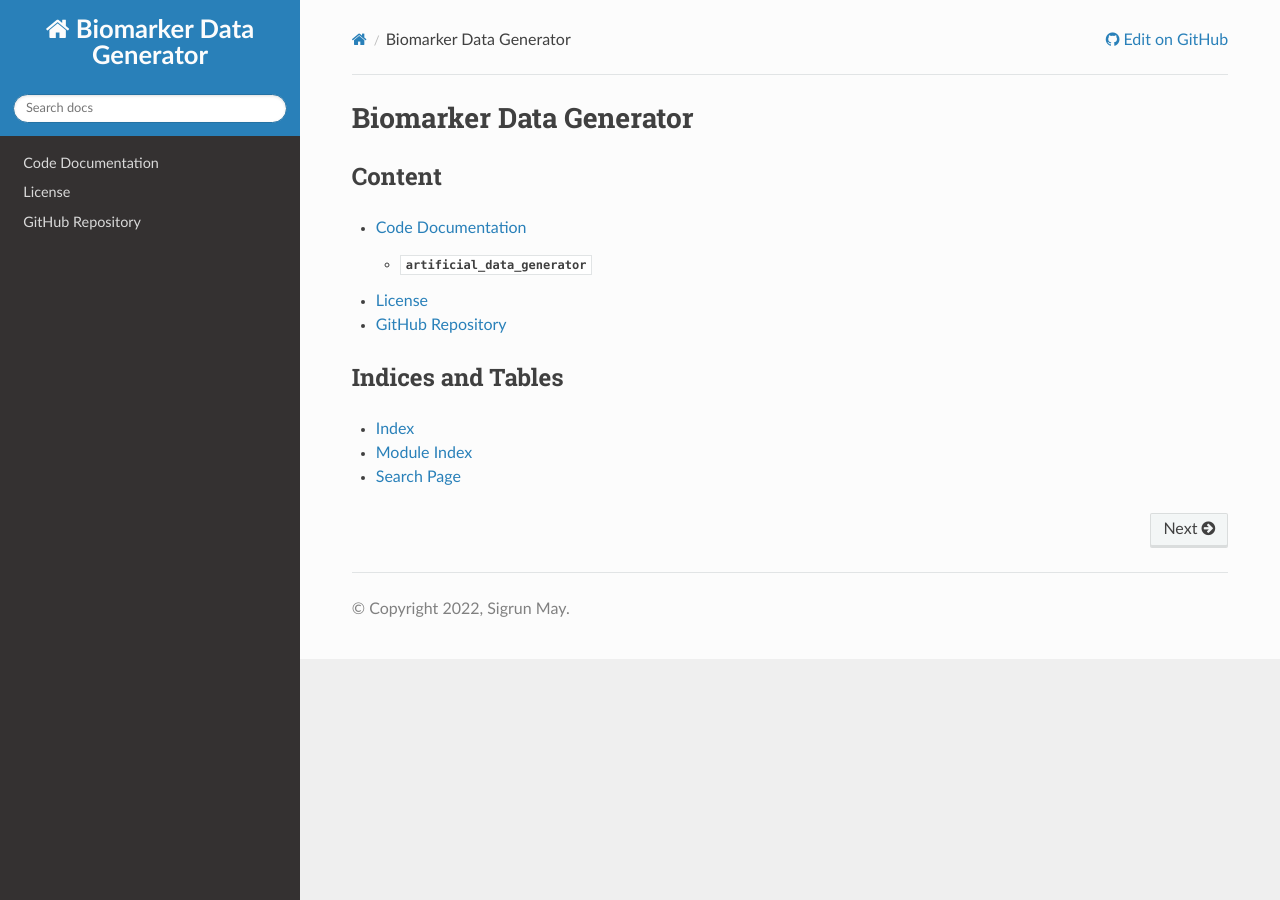
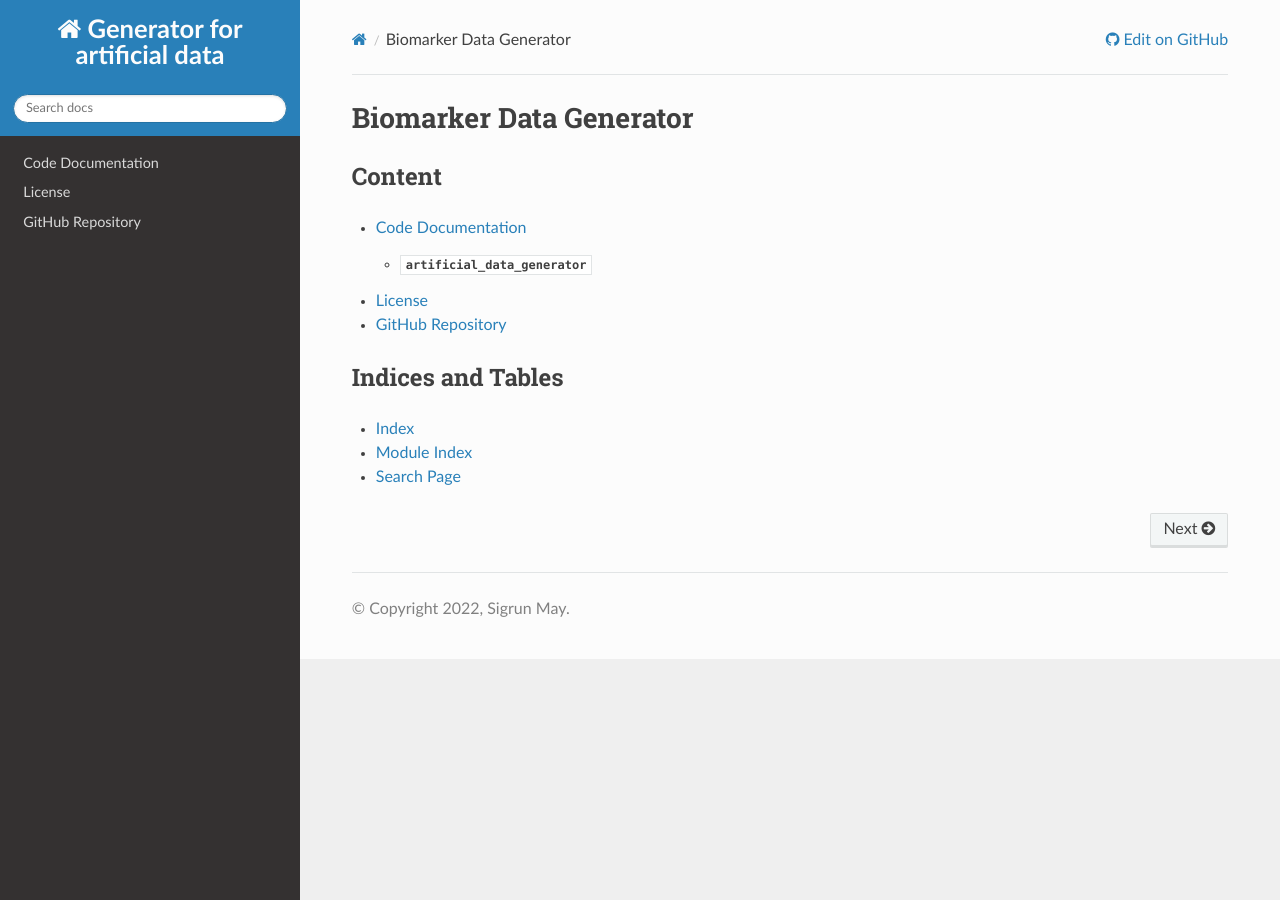
Before and after one commit to sigrun-may/artificial-data-generator, a Sphinx documentation site: the page built from docs/source/index.rst, in a window 1280 px wide. Built offline with Sphinx 7.4.7 and the Read the Docs theme 2.0.0, drawn with Linux system fonts in a browser that asks for light colours.

Commit message:
changed project name

```diff
--- a/docs/source/conf.py
+++ b/docs/source/conf.py
@@ -20,7 +20,7 @@ from typing import List
 
 # -- Project information -----------------------------------------------------
 
-project = "Biomarker Data Generator"
+project = "Generator for artificial data"
 copyright = "2022, Sigrun May"
 author = "Sigrun May"
 
```
